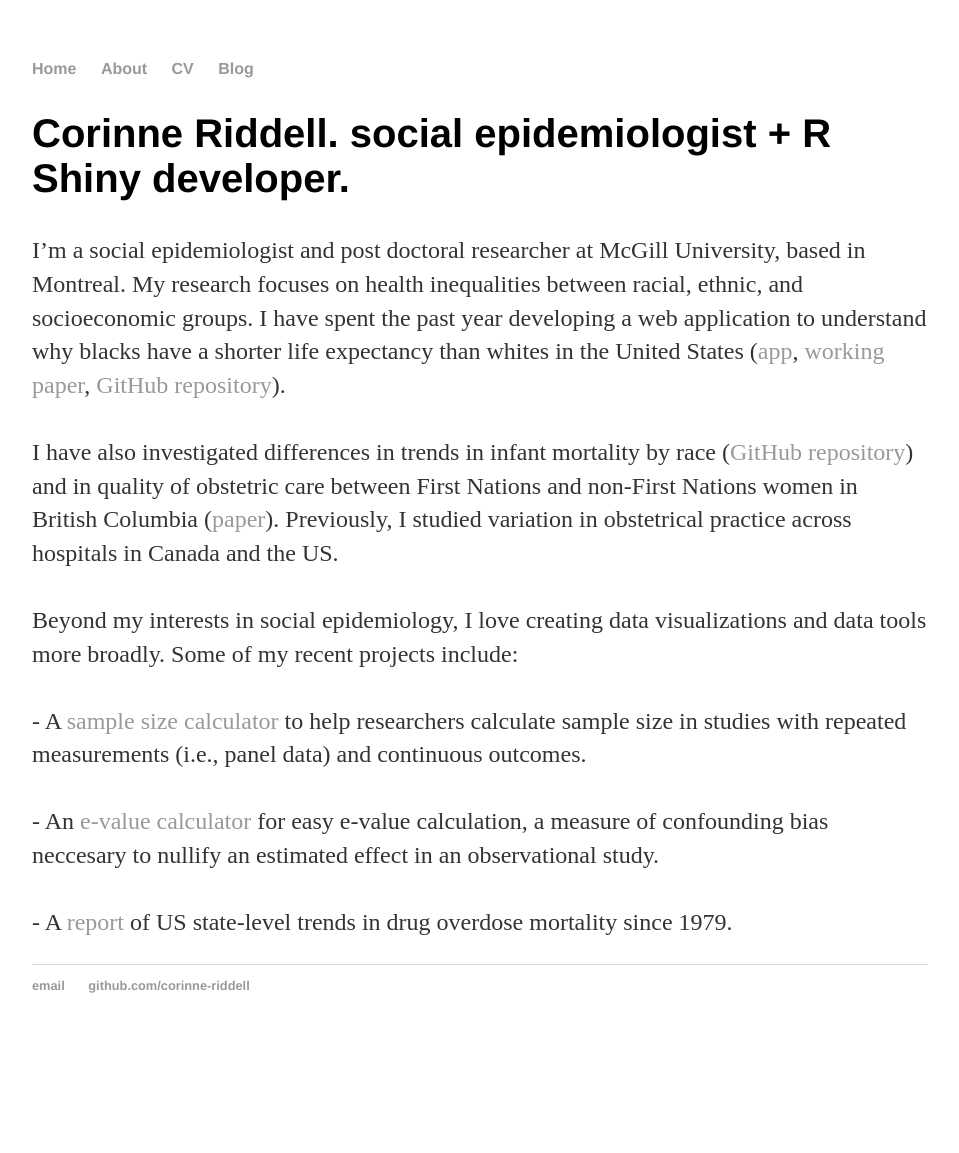
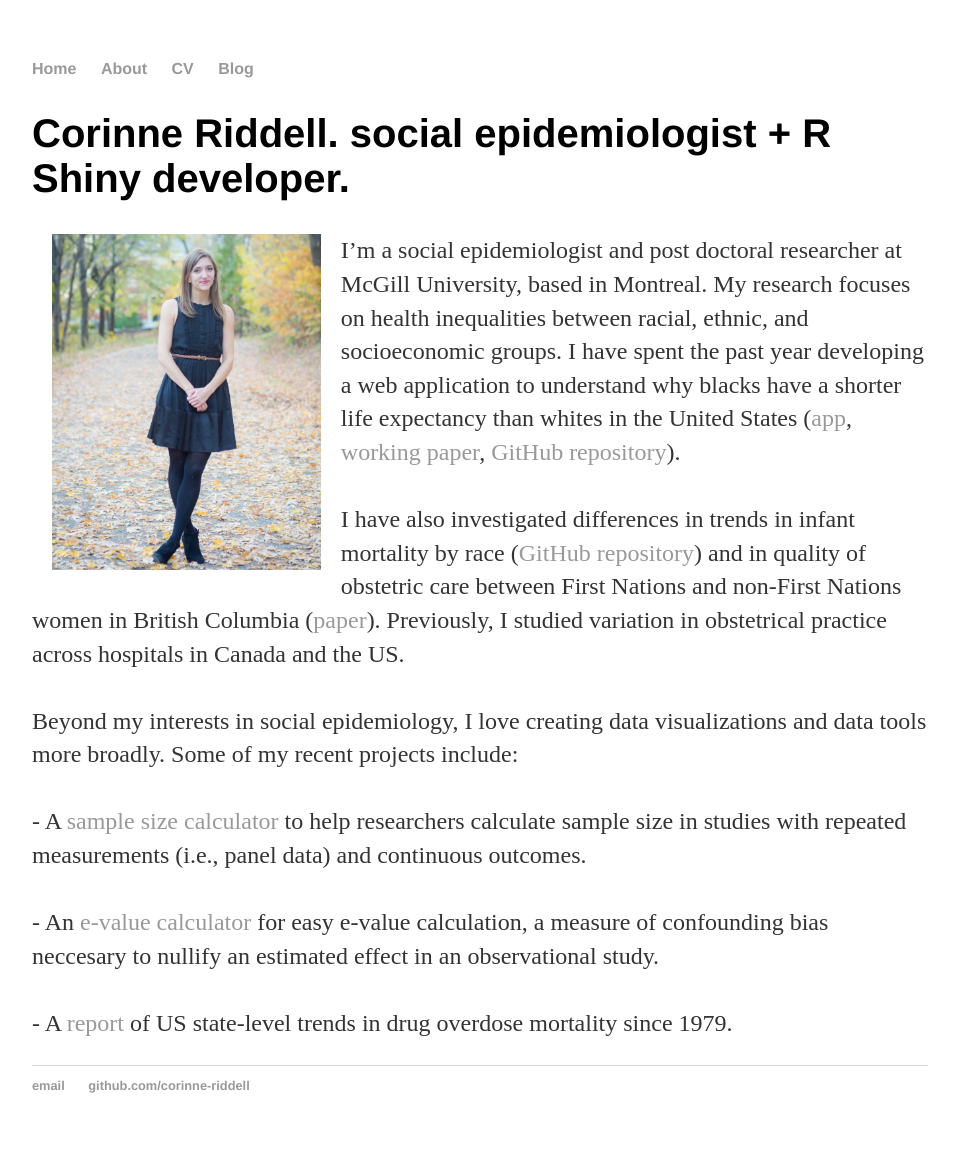
Before and after one commit to corinne-riddell/corinne-riddell.github.io, a Jekyll site: the page built from index.html, in a window 1280 px wide. Shown: the whole page, without its empty margins (160-1119 px from the left). Built offline with Jekyll 4.4.1, drawn with Linux system fonts in a browser that asks for light colours; before the commit the page ends 1053 px from its top, so only the background shows below that.

Commit message:
add reference to photo

```diff
--- a/index.html
+++ b/index.html
@@ -4,7 +4,7 @@ title: Corinne Riddell, PhD Epidemiologist
 ---
 <div class="blurb">
 	<h2>Corinne Riddell. social epidemiologist + R Shiny developer.</h2>
-	<p>I’m a social epidemiologist and post doctoral researcher at McGill University, based in Montreal. My research focuses on health inequalities between racial, ethnic, and socioeconomic groups. I have spent the past year developing a web application to understand why blacks have a shorter life expectancy than whites in the United States (<a href="https://corinne-riddell.shinyapps.io/black-white-life-expectancy/">app</a>, <a href="http://biorxiv.org/content/early/2017/05/25/140152">working paper</a>, <a href="https://github.com/corinne-riddell/BlackWhiteMortalityGap">GitHub repository</a>).<br/><br/>
+	<p><img src="CorinneStanding.jpg" alt="Corinne Riddell" hspace=20 width="30%" style="float:left;"/>I’m a social epidemiologist and post doctoral researcher at McGill University, based in Montreal. My research focuses on health inequalities between racial, ethnic, and socioeconomic groups. I have spent the past year developing a web application to understand why blacks have a shorter life expectancy than whites in the United States (<a href="https://corinne-riddell.shinyapps.io/black-white-life-expectancy/">app</a>, <a href="http://biorxiv.org/content/early/2017/05/25/140152">working paper</a>, <a href="https://github.com/corinne-riddell/BlackWhiteMortalityGap">GitHub repository</a>).<br/><br/>
 		I have also investigated differences in trends in infant mortality by race (<a href="https://github.com/corinne-riddell/InfantMortality">GitHub repository</a>) and in quality of obstetric care between First Nations and non-First Nations women in British Columbia (<a href="http://www.cmaj.ca/content/188/2/E36.long">paper</a>). Previously, I studied variation in obstetrical practice across hospitals in Canada and the US.<br/><br/>
 		Beyond my interests in social epidemiology, I love creating data visualizations and data tools more broadly. Some of my recent projects include:<br/><br/>
 		- A <a href="https://corinne-riddell.shinyapps.io/mcgilleboh-samplesizecalculator/">sample size calculator</a> to help researchers calculate sample size in studies with repeated measurements (i.e., panel data) and continuous outcomes.<br/><br/>
```
